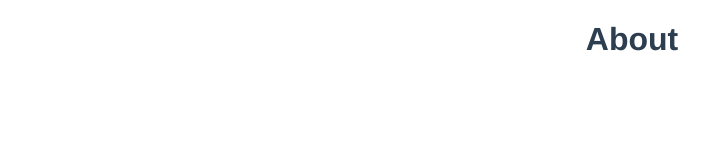
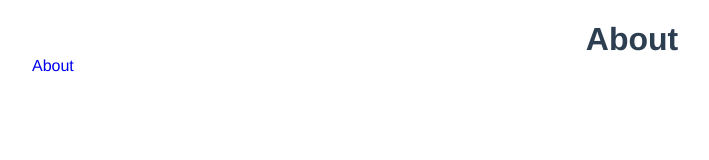
Before and after one commit to lmbneves/acxmc, a Vue app in the folder client/: page /about in a window 1280 px wide. Shown: the top 160 px of the page, without its empty margins (8-717 px from the left). Built offline with nearby package versions, Linux system fonts and the light colour scheme.

Commit message:
route about from nav

```diff
--- a/client/src/components/AppNavbar.vue
+++ b/client/src/components/AppNavbar.vue
@@ -1,7 +1,7 @@
 <template>
   <div class="navigation">
     <ul class="nav-menu">
-      <li>About</li>
+      <router-link :to="{ path: 'about' }"><li>About</li></router-link>
       <li>Projects</li>
       <li>News</li>
       <li>Media</li>
@@ -33,6 +33,14 @@ export default {
   padding-top: 20px;
 }
 
+.nav-menu a {
+  text-decoration: none;
+}
+
+.nav-menu a:visited {
+  color: white;
+}
+
 .nav-menu li {
  list-style-type: none;
  padding-bottom: 12px;
```
